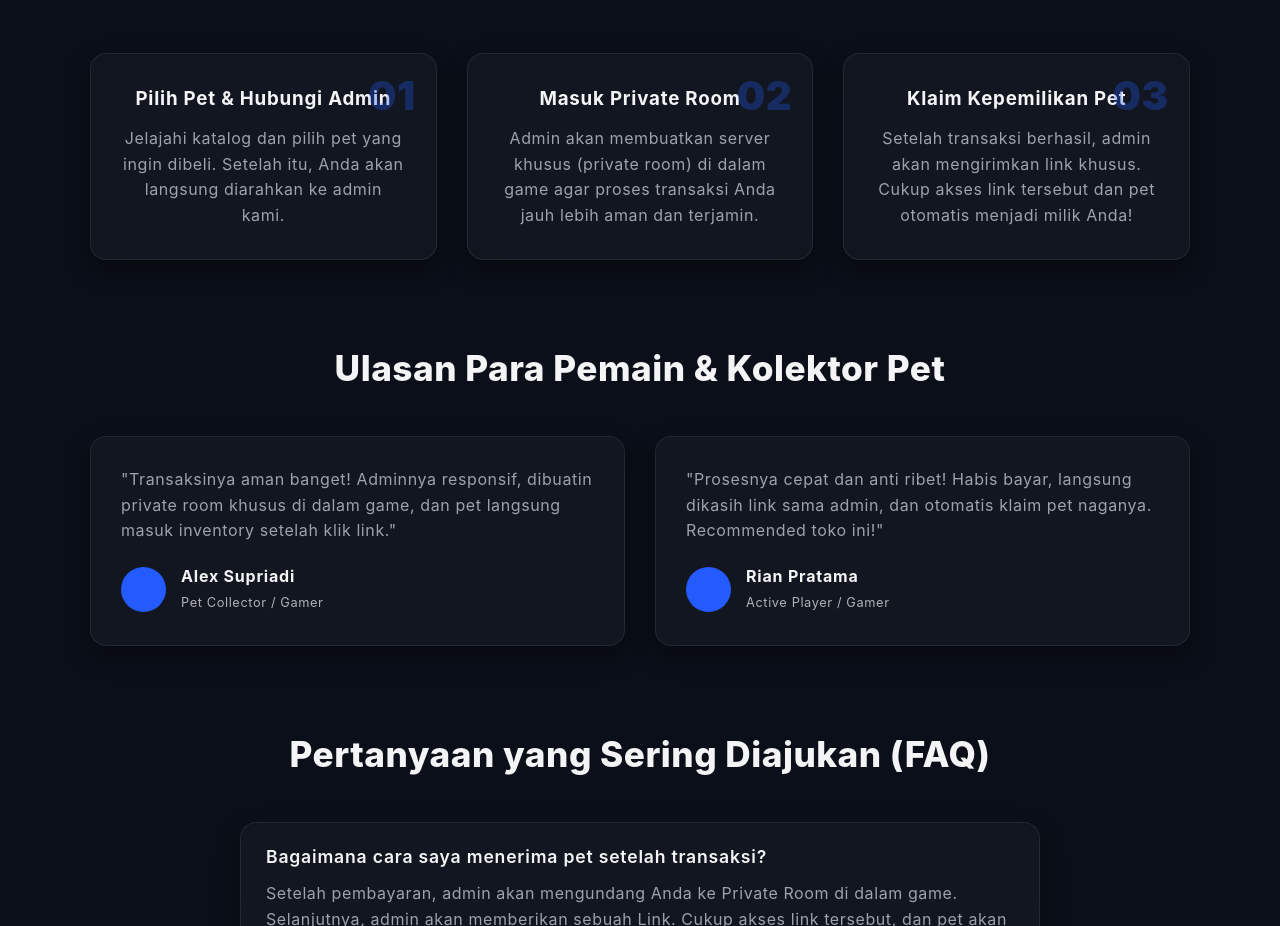
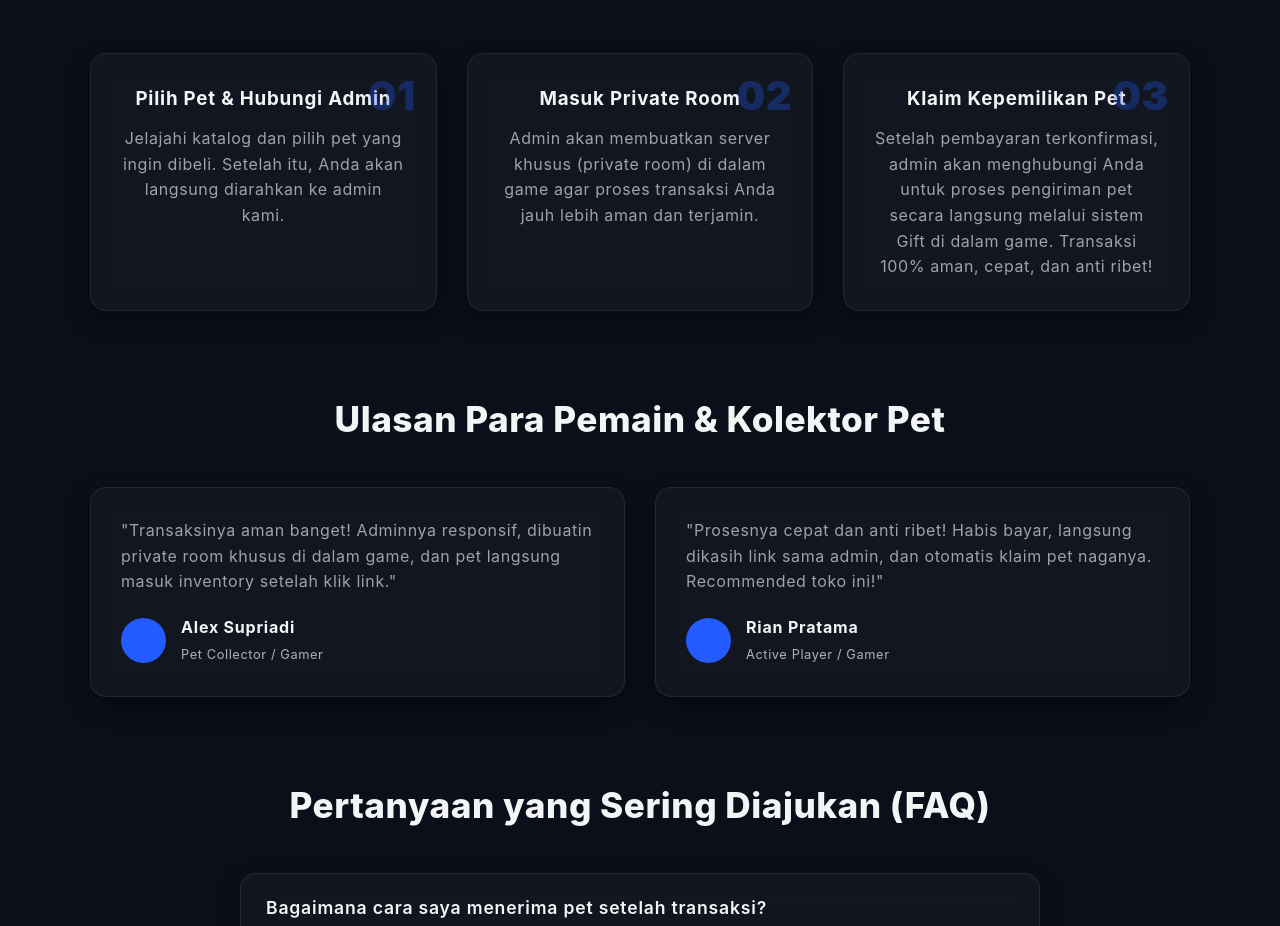
Before and after one commit to SiVennn/joyz-pet-store, a React (Vite) app: page / in a window 1280 px wide. Shown: the part 1571-2497 px from the top of the page. Built offline with nearby package versions, Linux system fonts and the light colour scheme.

Commit message:
merubah dibagian klaim kepemilikan

```diff
--- a/src/pages/Home.jsx
+++ b/src/pages/Home.jsx
@@ -92,7 +92,7 @@ export default function Home() {
           <div className="step-card">
             <span className="step-number">03</span>
             <h3>Klaim Kepemilikan Pet</h3>
-            <p>Setelah transaksi berhasil, admin akan mengirimkan link khusus. Cukup akses link tersebut dan pet otomatis menjadi milik Anda!</p>
+            <p>Setelah pembayaran terkonfirmasi, admin akan menghubungi Anda untuk proses pengiriman pet secara langsung melalui sistem Gift di dalam game. Transaksi 100% aman, cepat, dan anti ribet!</p>
           </div>
         </div>
       </section>
```
